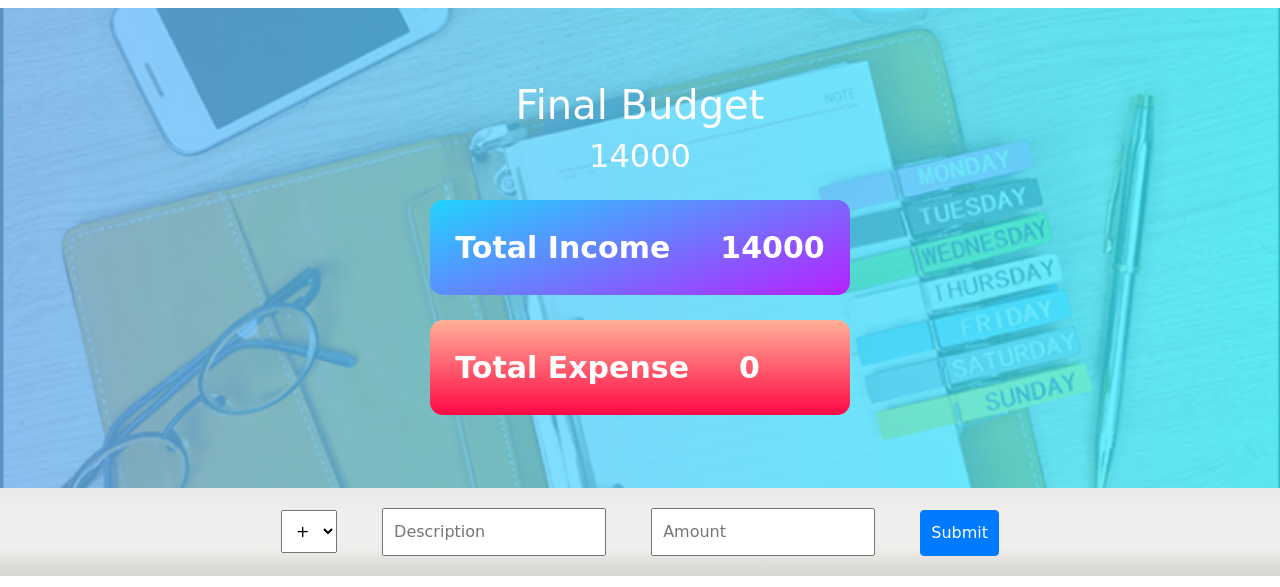
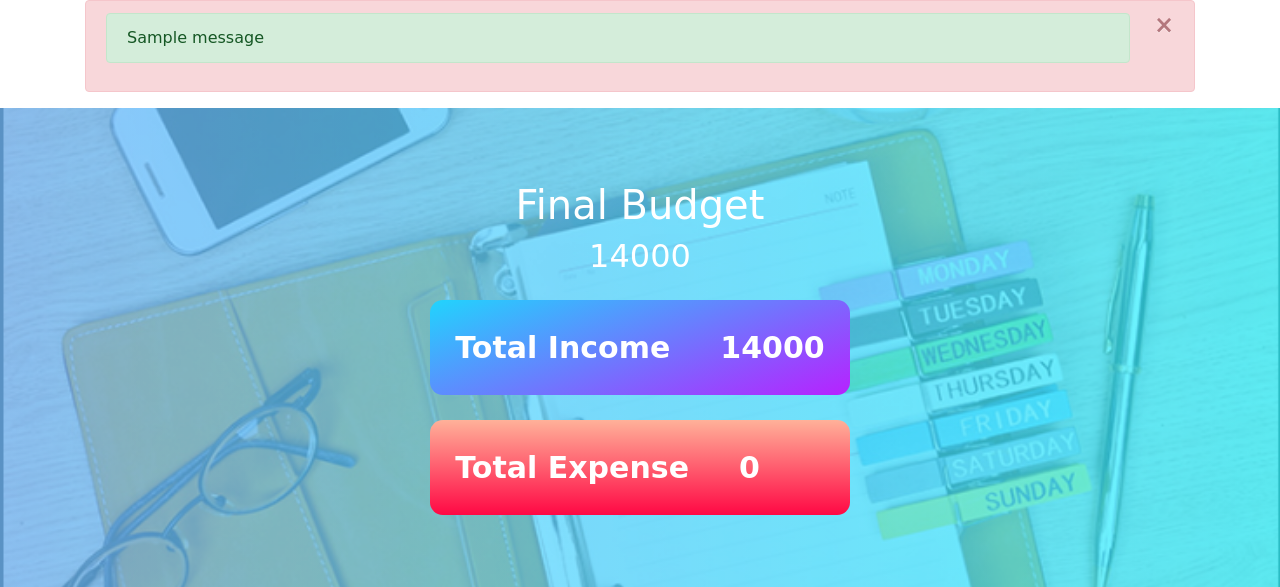
Before and after one commit to Shubh0405/Money-Splitter, a Django app: page /splitter/personal_budget/ in a window 1280 px wide. Shown: the part 80-667 px from the top of the page. Run offline with Django 3.2, Linux system fonts and the light colour scheme; a user stored in the database is signed in; data comes from the database, SQL or seed files in the repository; tables that the repository leaves empty hold one stand-in row (values such as "Sample post"); one stand-in notice (Sample message) is shown; some libraries are stand-ins or nearby versions; some web fonts are replaced.

Commit message:
Update personal_budget.html

```diff
--- a/money_splitter/templates/splitter/personal_budget.html
+++ b/money_splitter/templates/splitter/personal_budget.html
@@ -5,7 +5,18 @@
 {% endblock %}
 {% block content %}
 
-
+{% if messages %}
+<div class="container">
+    <div class="alert alert-danger alert-dismissible fade show" role="alert">
+      {% for message in messages %}
+        <div class="alert {% if message.tags %} alert-{{ message.tags }}{% endif %}">{{ message|safe }}</div>
+      {% endfor %}
+      <button type="button" class="close" data-dismiss="alert" aria-label="Close">
+        <span aria-hidden="true">&times;</span>
+      </button>
+    </div>
+</div>
+{% endif %}
 <div class="budget-top">
   <img class="budget-top-background" src="{% static 'images/personal_budget_background.PNG' %}">
   <div class="show-budget">
@@ -114,9 +125,4 @@
       </div>
   </div>
 </div>
-
-
-
-
-
 {% endblock %}
```
